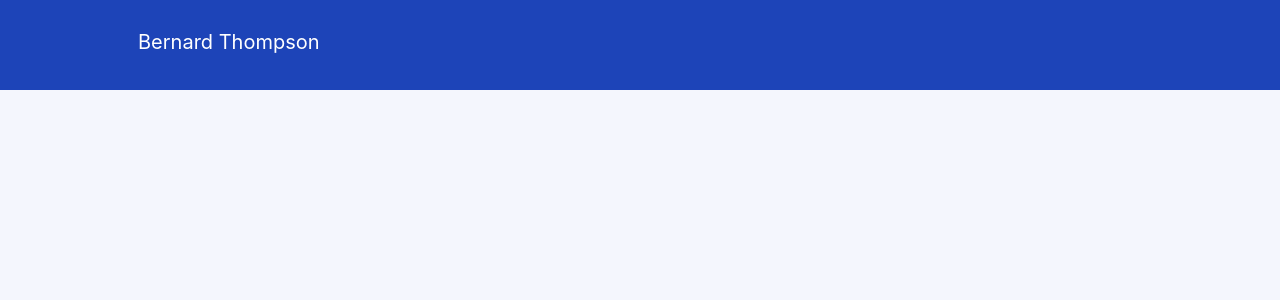
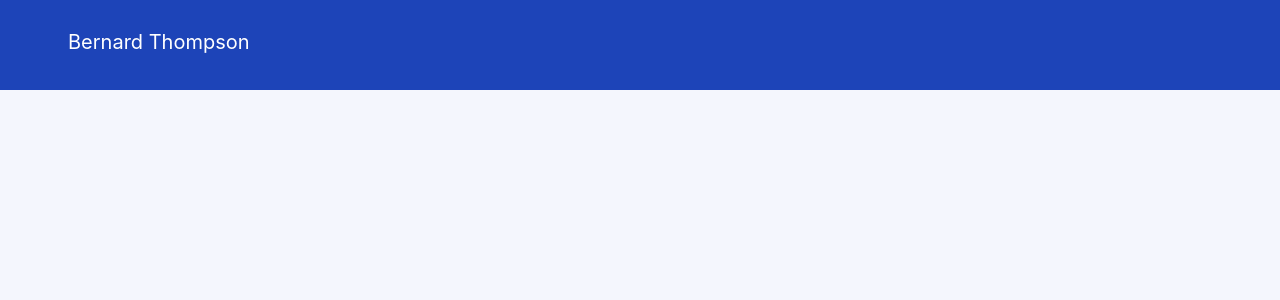
Before and after one commit to bonjo7/bonjo7, a React (Create React App) app: page / in a window 1280 px wide. Shown: the top 300 px of the page. Built offline with nearby package versions, Linux system fonts and the light colour scheme.

Commit message:
fix: updated styling in nav and name

```diff
--- a/src/components/Bio/Bio.module.css
+++ b/src/components/Bio/Bio.module.css
@@ -16,7 +16,6 @@
 }
 
 .hr{
-
   margin-top: -10px;
   width: 68%;
   background-color:#d9dadb;
@@ -24,6 +23,7 @@
 }
 
 .name{
+  text-align: center;
   color: #1d44b8;
   font-weight: bold;
   font-size: 60px;
--- a/src/components/NavBar/NavBar.module.css
+++ b/src/components/NavBar/NavBar.module.css
@@ -13,7 +13,6 @@
 }
 
 .wrapper{
-  max-width: 1100px;
   margin: auto;
   overflow: hidden;
   padding: 0 2rem;
```
